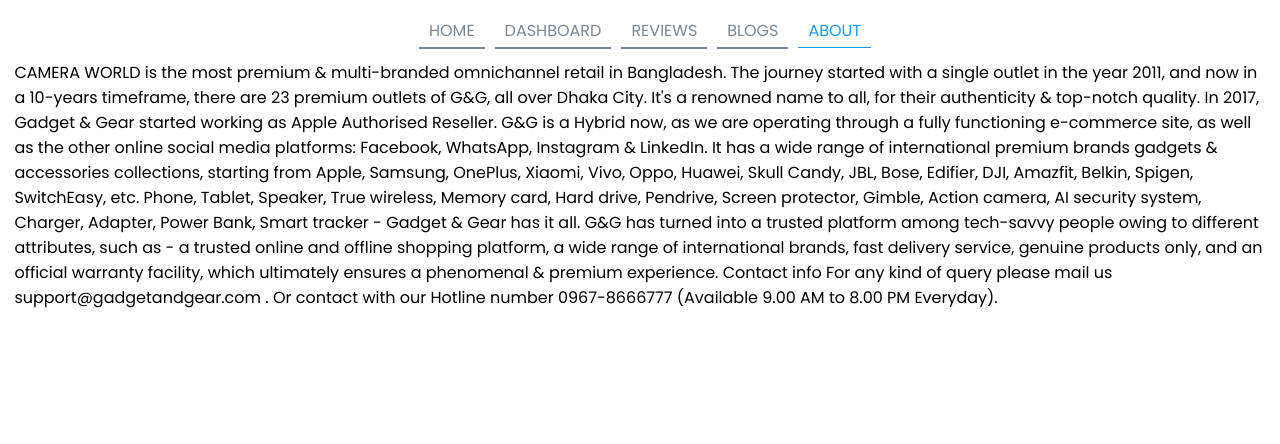
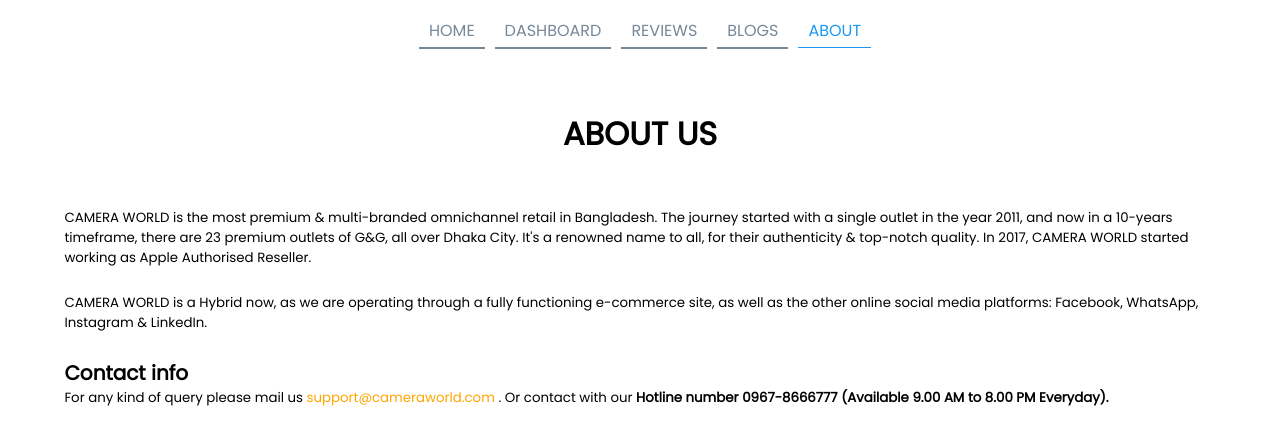
Before and after one commit to Ruman-Islam/product-analysis, a React (Create React App) app: page /about in a window 1280 px wide. Shown: the top 444 px of the page. Built offline with nearby package versions, Linux system fonts and the light colour scheme.

Commit message:
about section done

```diff
--- a/src/components/About/About.css
+++ b/src/components/About/About.css
@@ -0,0 +1,3 @@
+.about-container {
+    padding: 50px;
+}
--- a/src/components/About/About.js
+++ b/src/components/About/About.js
@@ -3,19 +3,18 @@
 
 const About = () => {
     return (
-        <div>
-            <p>CAMERA WORLD is the most premium & multi-branded omnichannel retail in Bangladesh. The journey started with a single outlet in the year 2011, and now in a 10-years timeframe, there are 23 premium outlets of G&G, all over Dhaka City. It's a renowned name to all, for their authenticity & top-notch quality. In 2017, Gadget & Gear started working as Apple Authorised Reseller.
+        <div className='about-container'>
+            <h1 style={{ textAlign: 'center', marginBottom: '50px' }}>ABOUT US</h1>
+            <div style={{ width: '100%' }}>
+                <small>
+                    <p>CAMERA WORLD is the most premium & multi-branded omnichannel retail in Bangladesh. The journey started with a single outlet in the year 2011, and now in a 10-years timeframe, there are 23 premium outlets of G&G, all over Dhaka City. It's a renowned name to all, for their authenticity & top-notch quality. In 2017, CAMERA WORLD started working as Apple Authorised Reseller.</p><br />
 
-                G&G is a Hybrid now, as we are operating through a fully functioning e-commerce site, as well as the other online social media platforms: Facebook, WhatsApp, Instagram & LinkedIn.
+                    <p>CAMERA WORLD  is a Hybrid now, as we are operating through a fully functioning e-commerce site, as well as the other online social media platforms: Facebook, WhatsApp, Instagram & LinkedIn.</p><br />
 
-                It has a wide range of international premium brands gadgets & accessories collections, starting from Apple, Samsung, OnePlus, Xiaomi, Vivo, Oppo, Huawei, Skull Candy, JBL, Bose, Edifier, DJI, Amazfit, Belkin, Spigen, SwitchEasy, etc.
-
-                Phone, Tablet, Speaker, True wireless, Memory card, Hard drive, Pendrive, Screen protector, Gimble, Action camera, AI security system, Charger, Adapter, Power Bank, Smart tracker - Gadget & Gear has it all.
-
-                G&G has turned into a trusted platform among tech-savvy people owing to different attributes, such as - a trusted online and offline shopping platform, a wide range of international brands, fast delivery service, genuine products only, and an official warranty facility, which ultimately ensures a phenomenal & premium experience.
-
-                Contact info
-                For any kind of query please mail us support@gadgetandgear.com . Or contact with our Hotline number 0967-8666777 (Available 9.00 AM to 8.00 PM Everyday).</p>
+                    <h2> Contact info</h2>
+                    <p> For any kind of query please mail us <span style={{ color: 'orange' }}>support@cameraworld.com</span> . Or contact with our <strong>Hotline number 0967-8666777 (Available 9.00 AM to 8.00 PM Everyday).</strong> </p >
+                </small>
+            </div>
         </div>
     );
 };
```
Also changed, not shown: 1 other file (tests, documents, lock files or other folders).
